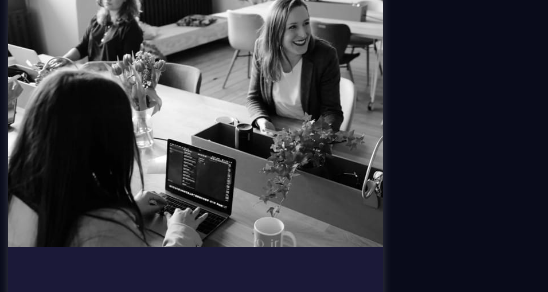
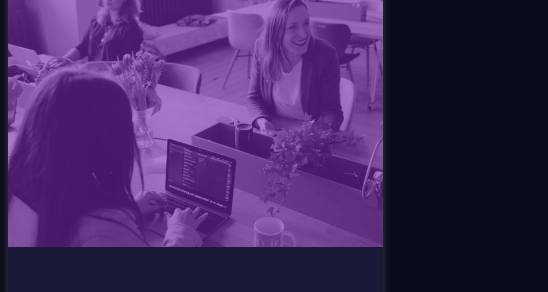
Before and after one commit to farids13/stats-preview-card-practice, a plain HTML site: page index.html in a window 390 px wide. Shown: the top 292 px of the page, 548 px wide, since content can reach past the window. Drawn offline with Linux system fonts and the light colour scheme.

Commit message:
add efect overlay and improvisation

```diff
--- a/index.html
+++ b/index.html
@@ -25,7 +25,6 @@
       position: absolute;
       opacity: 0;
     }
-
     .cart{
       overflow: hidden;
       transition: 0.2s ease;
@@ -34,6 +33,7 @@
       box-sizing: border-box;
       border-radius: 10px;
       display: flex;
+      padding: 0px;
       color: white;
       box-shadow: 0 0 10px rgba(255, 255, 255, 0.2);
       background-color: hsl(244, 38%, 16%);
@@ -70,6 +70,22 @@
       text-transform: uppercase;
       font-size: 25px;
     }
+    .image{
+      margin: 0px;
+      position: relative;
+      object-fit: cover;
+      order: 1;
+    }
+    .overlay{
+      position: absolute;
+      top: 0;
+      left: 0;
+      width: 100%;
+      height: 100%;
+      background-color: hsl(277, 64%, 41%, 0.6);
+    }
+
+
     @media screen and (max-width:1110px) {
       .desktop{
         position: absolute;
@@ -82,11 +98,16 @@
         display: block;
         width: 100%;
       }
+      .image{
+        order: 1;
+        position: relative;
+      }
       .cart{
         width: 375px;
         height: 900px;
         overflow: hidden;
         display: flex;
+        padding: 0;
         flex-direction: column;
         /* transform: scale(0.87); */
       }
@@ -96,6 +117,7 @@
       .info{
         text-align: center;
         padding: 50px 35px 20px 35px;
+        order: 1;
       }
       .info h1{
         margin: 0;
@@ -122,6 +144,9 @@
         margin-top: 5px;
         font-size: 16px;
       }
+      .image{
+        order: 1;
+      }
     }
     *{
       /* outline: 1px solid red; */
@@ -131,7 +156,11 @@
 <body>
 
   <main class="cart">
-    <img src="./images/image-header-mobile.jpg" alt="" class="mobile">
+    <div class="image">
+      <img src="./images/image-header-desktop.jpg" alt="Image Desktop" class="desktop" >
+      <img src="./images/image-header-mobile.jpg" alt="" class="mobile">
+      <div class="overlay"></div>
+    </div>
     <div class="info">
       <h1>Get <strong>insights</strong> that help your business grow.</h1>
       <p>
@@ -144,7 +173,7 @@
         <div><b>12m+ </b> <p>queries</p></div>
       </div>
     </div>
-    <img src="./images/image-header-desktop.jpg" alt="Image Desktop" class="desktop" >
+
   </main>
 
   <footer class="attribution">
```
